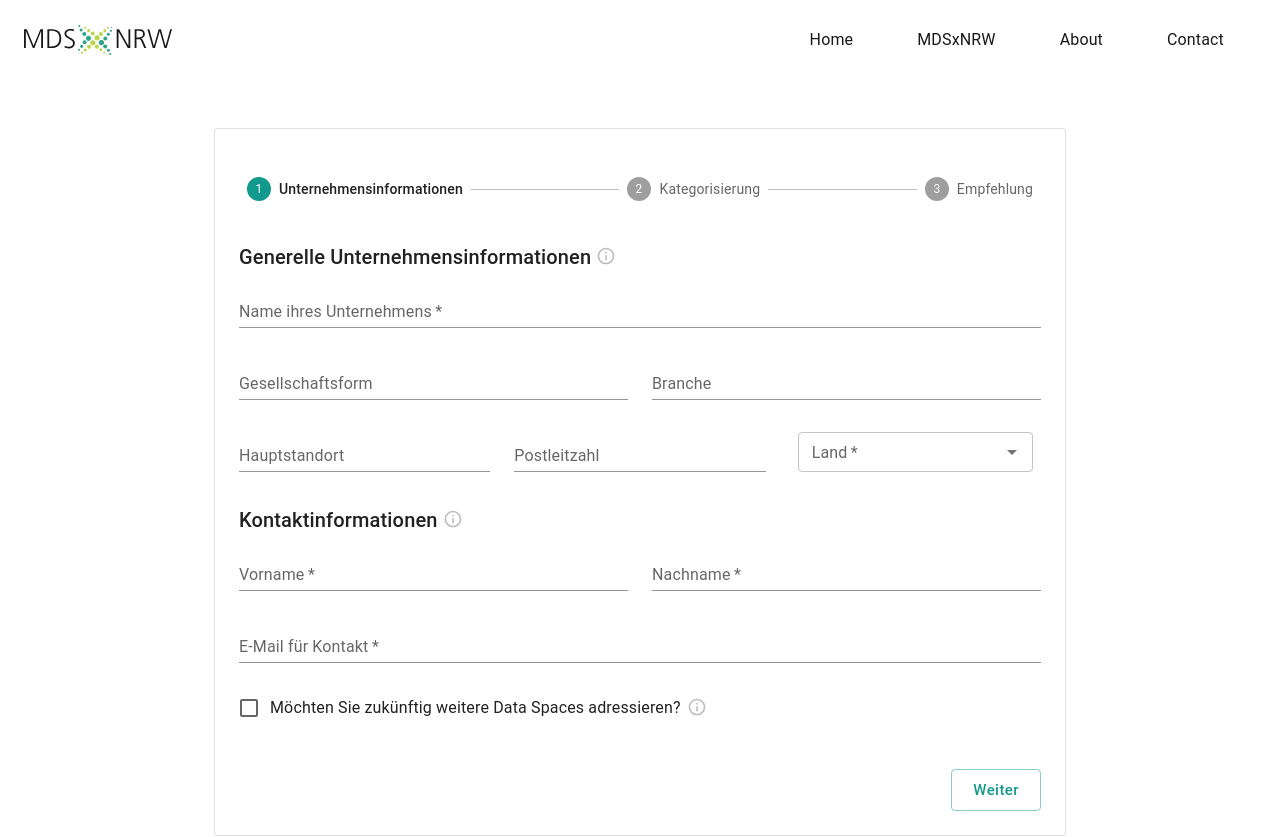
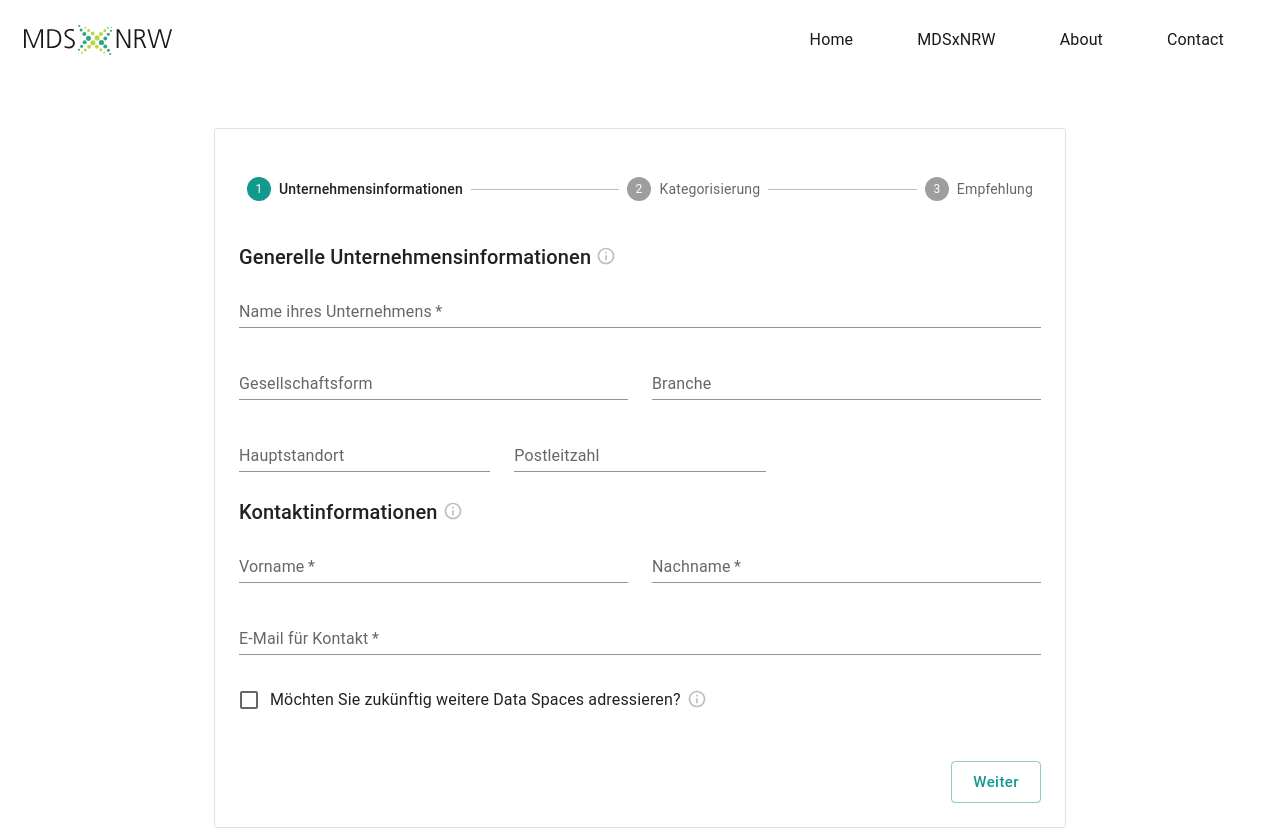
Before and after one commit to SaidAmirkhon95/mdsxnrwbspversion, a React (Create React App) app: page /app in a window 1280 px wide. Shown: the top 837 px of the page. Built offline with nearby package versions, Linux system fonts and the light colour scheme; no server answers.

Commit message:
feat: fixed countryselect

```diff
--- a/src/pages/InputForm/Stepper1.tsx
+++ b/src/pages/InputForm/Stepper1.tsx
@@ -4,7 +4,7 @@ import Typography from '@mui/material/Typography';
 import TextField from '@mui/material/TextField';
 import FormControlLabel from '@mui/material/FormControlLabel';
 import Checkbox from '@mui/material/Checkbox';
-import CountrySelect from '../../components/CountrySelect';
+/* import CountrySelect from '../../components/CountrySelect'; */
 import Tooltip from '@mui/material/Tooltip';
 import InfoOutlinedIcon from '@mui/icons-material/InfoOutlined';
 
@@ -90,7 +90,7 @@ export default function Stepper1() {
           />
         </Grid>
         <Grid item xs={12} sm={4}>
-          {<CountrySelect />}
+          {/* {<CountrySelect />} */}
         </Grid>
         <Grid item xs={12} sm={6}>
           {}
```
